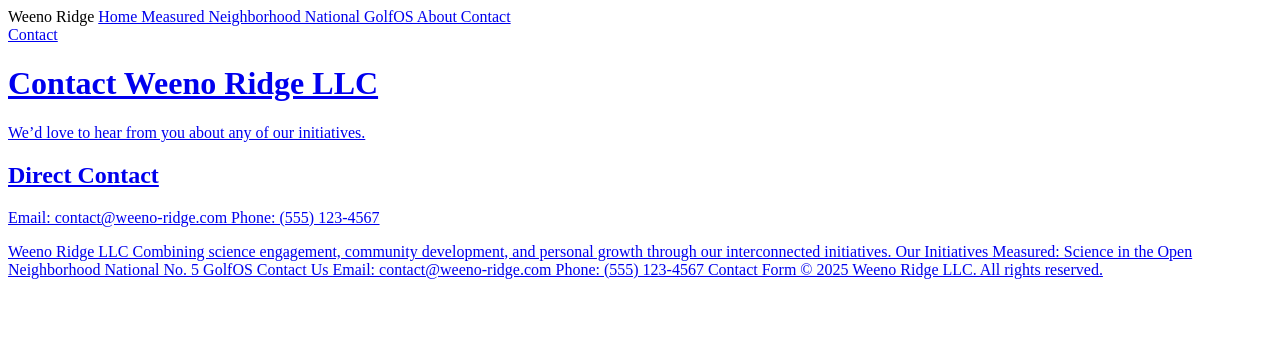
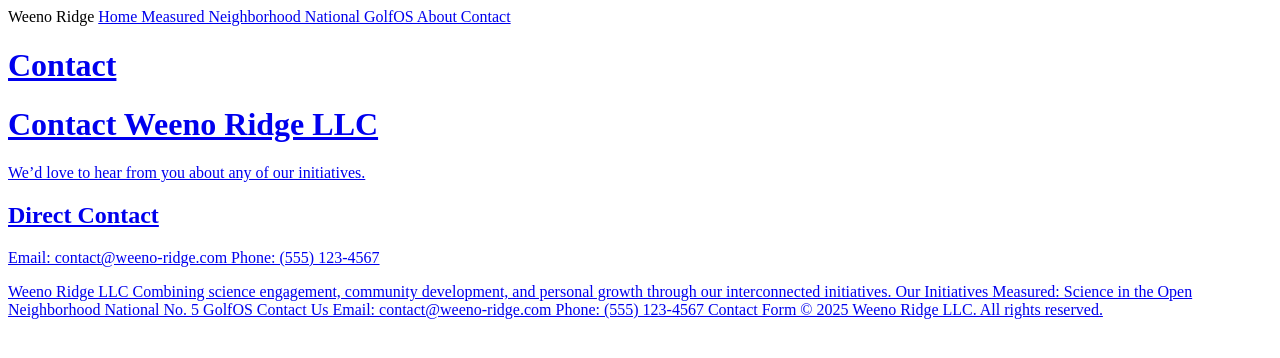
Before and after one commit to andrewgeorge47/WeenoRidge, a Jekyll site: the page built from contact.md, in a window 1280 px wide. Shown: the top 358 px of the page. Built offline with Jekyll 4.4.1, drawn with Linux system fonts in a browser that asks for light colours.

Commit message:
Update page.html

```diff
--- a/_layouts/page.html
+++ b/_layouts/page.html
@@ -2,12 +2,14 @@
 layout: default
 ---
 
+<div class="page-header">
+  <div class="container">
+    <h1>{{ page.title }}</h1>
+  </div>
+</div>
 
-
-    {{ page.title }}
-
-
-
-
-
+<div class="container">
+  <div class="page-content">
     {{ content }}
+  </div>
+</div>
```
